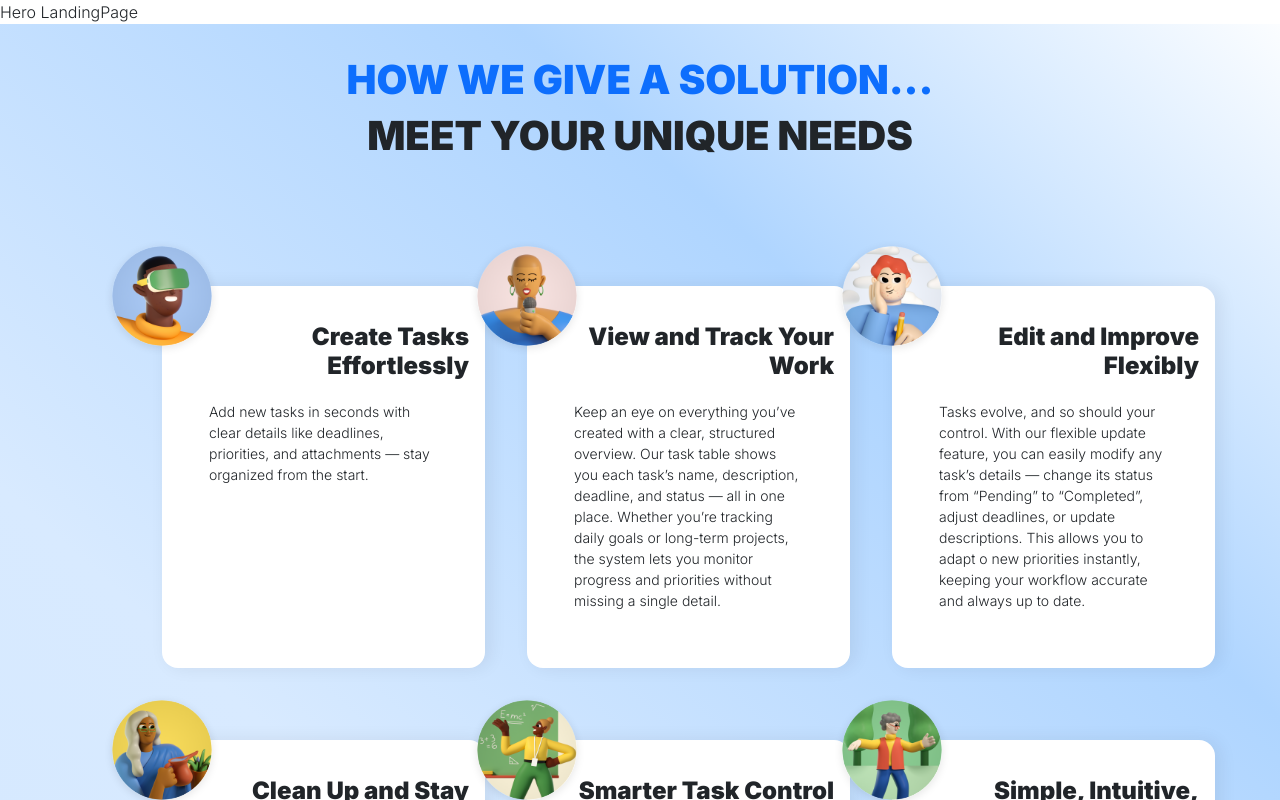
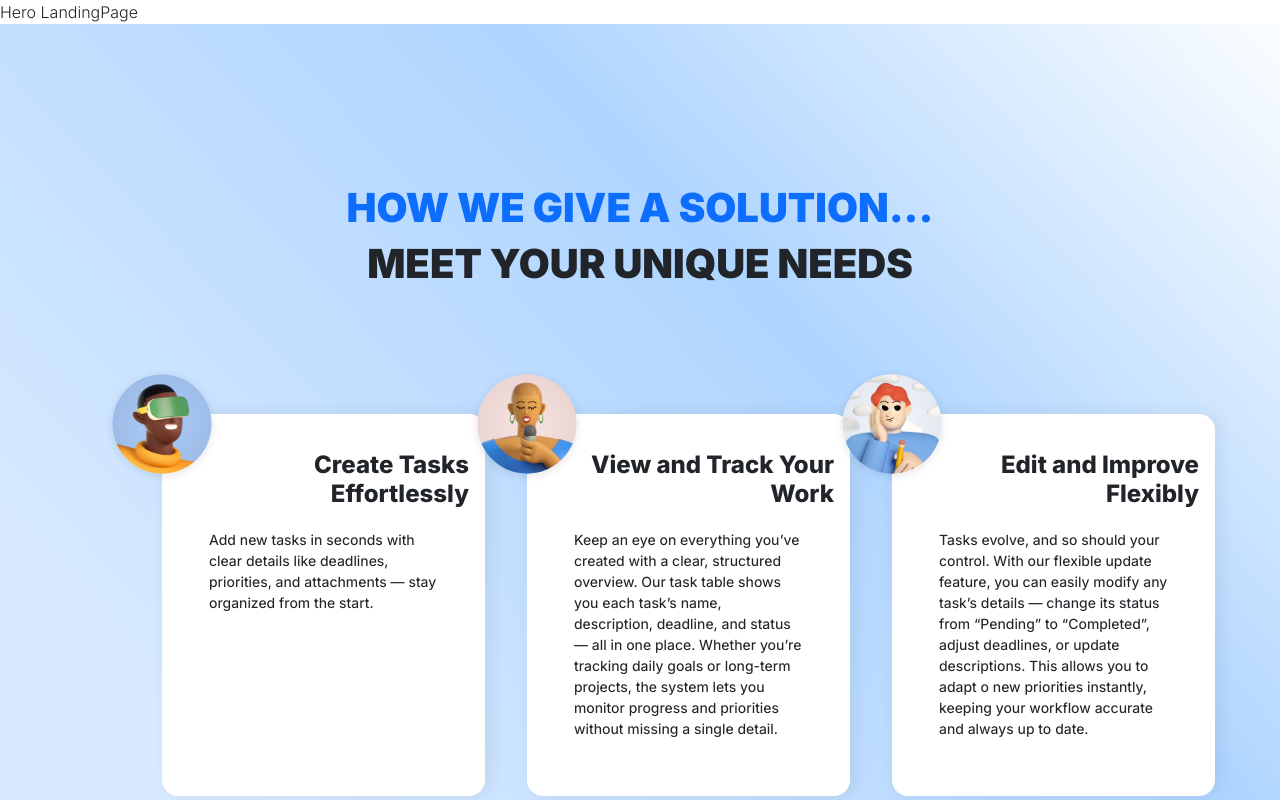
Before and after one commit to adawev/Taskify, a React (Vite) app: page / in a window 1280 px wide. Shown: the top 800 px of the page. Built offline with nearby package versions, Linux system fonts and the light colour scheme.

Commit message:
solutions style edited

```diff
--- a/src/components/LandingPageComponents/Solutions/style.scss
+++ b/src/components/LandingPageComponents/Solutions/style.scss
@@ -1,7 +1,8 @@
 /* Core styles */
 .SolutionsLandingPage {
     /* background: #ccc; */
-    padding-top: 2rem;
+    padding-top: 10em;
+    padding-bottom: 4rem;
     background: linear-gradient(to top right,
             rgb(212, 232, 255) 0%,
             rgb(216, 234, 255) 30%,
@@ -10,21 +11,18 @@
 }
 
 .fw-black {
-    font-weight: 900 !important;
+    font-weight: 900  !important;
 }
 
 /* Main text */
 .text-primary {
-    color: #0d0255 !important;
+    color: #5CA9FF !important;
 }
 
 .text-dark {
     color: #000 !important;
 }
 
-.fw-black {
-    font-weight: 900;
-}
 
 /* Solution Card  */
 
@@ -53,7 +51,7 @@
     top: 30px;
     left: 40px;
     overflow: visible;
-    transition: all 0.8s ease-in-out;
+    transition: all 0.2s ease-in-out;
     cursor: pointer;
 }
 
@@ -70,7 +68,7 @@
     left: 34px;
     font-family: 'Inter', sans-serif;
     font-size: 24px;
-    font-weight: 900;
+    font-weight: 800;
     text-align: right;
 }
 
@@ -81,6 +79,7 @@
     width: 229px;
     height: 186px;
     font-size: 14px;
+    font-weight: 450;
 }
 
 .card__item {
```
